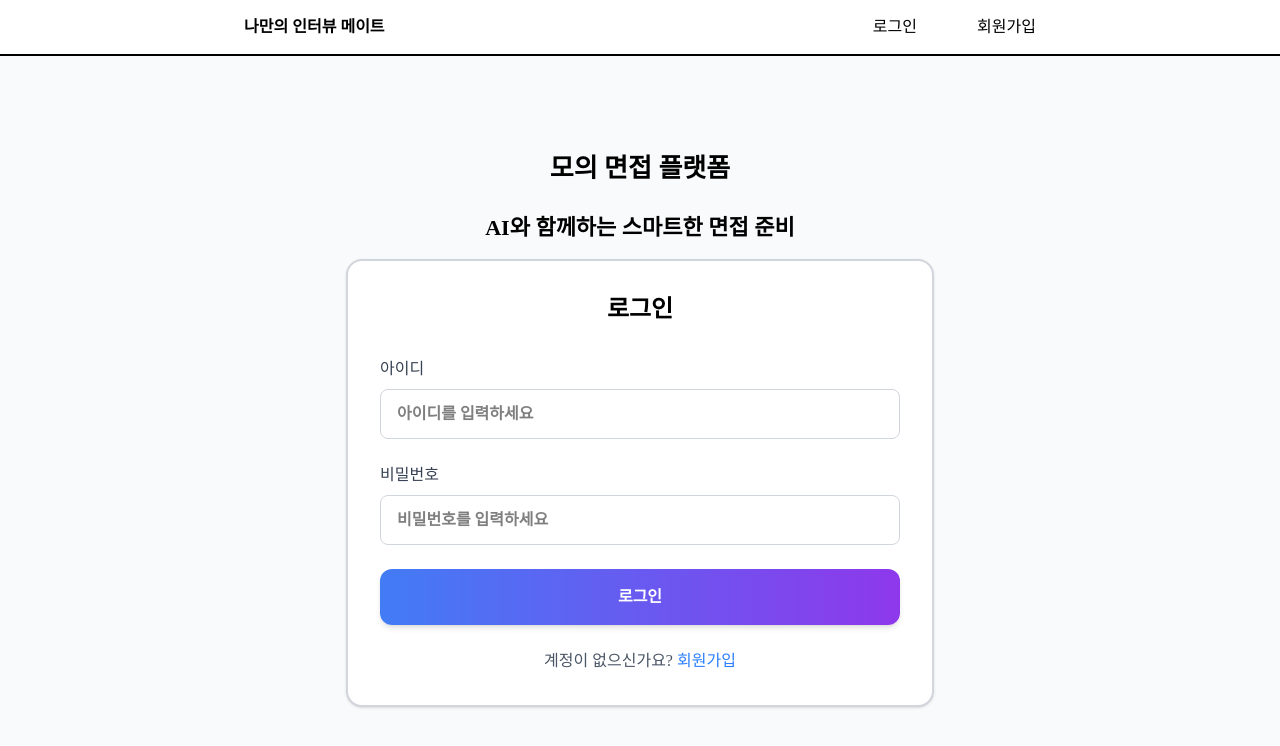
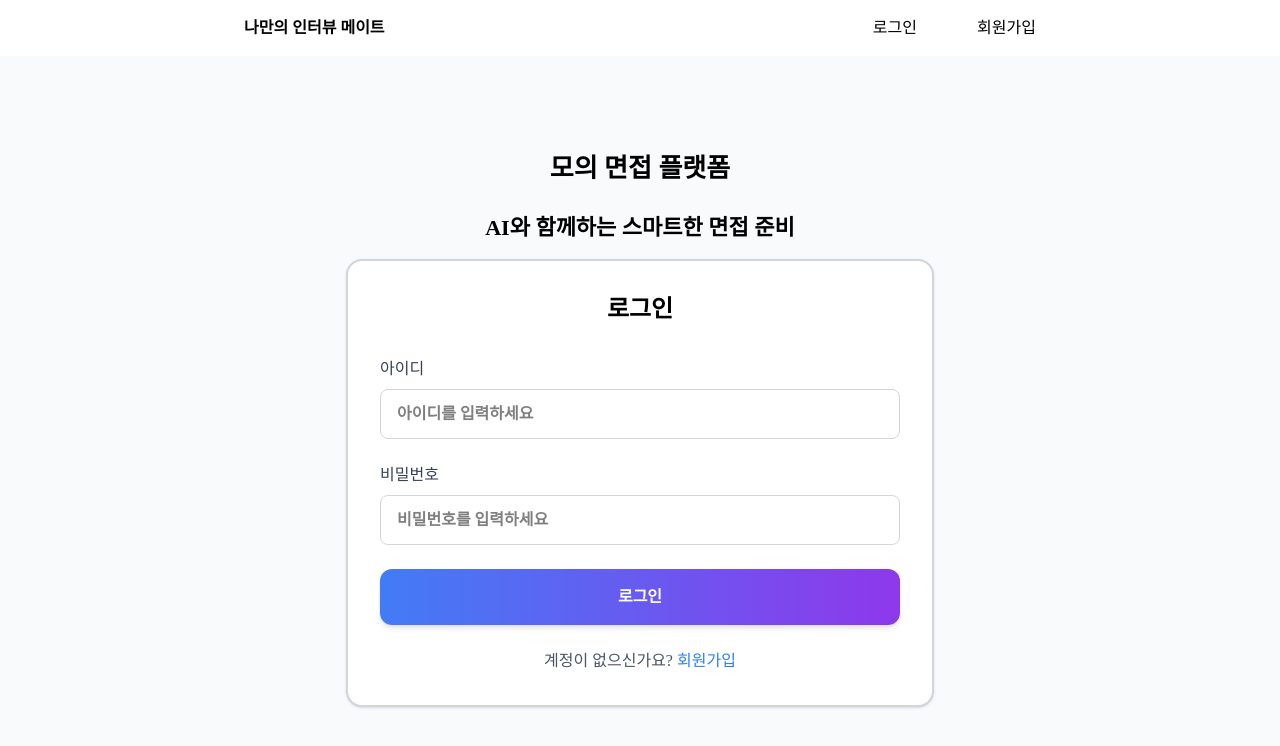
Before and after one commit to ydsic/my_interview_mate, a React (Vite) app: page /my_interview_mate/login in a window 1280 px wide. Shown: the top 746 px of the page. Built offline with nearby package versions, Linux system fonts and the light colour scheme; a web font is replaced by a local one.

Commit message:
style: Nav Style 수정

```diff
--- a/src/components/common/Nav.tsx
+++ b/src/components/common/Nav.tsx
@@ -2,7 +2,7 @@ import { Link } from 'react-router-dom';
 
 export default function Nav() {
   return (
-    <div className="w-full h-[7vh] border-b-2 border-black flex justify-around items-center shadow-2xl">
+    <div className="w-full h-[7vh] shadow-[0px_1px_4px_1px_rgba(0,0,0,0.10)] flex justify-around items-center">
       <p className="font-semibold">나만의 인터뷰 메이트</p>
       <div className="flex gap-15 font-heavy">
         <Link to="/login">로그인</Link>
```
